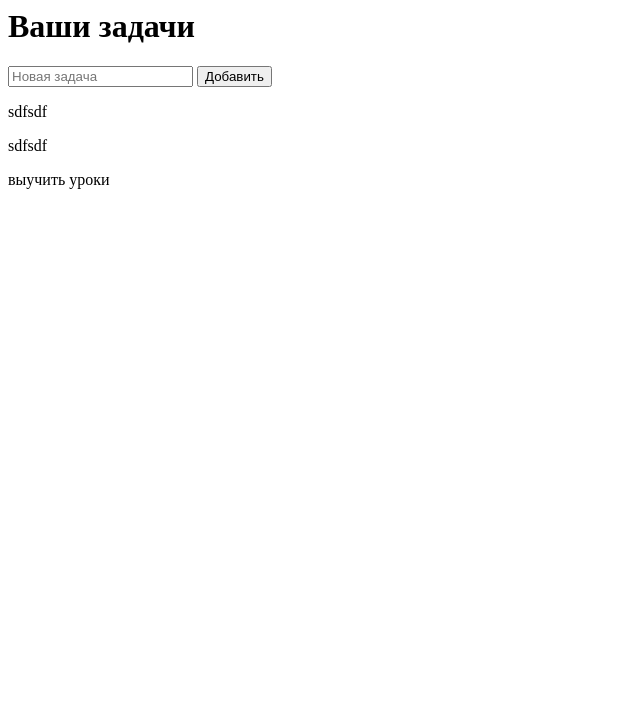
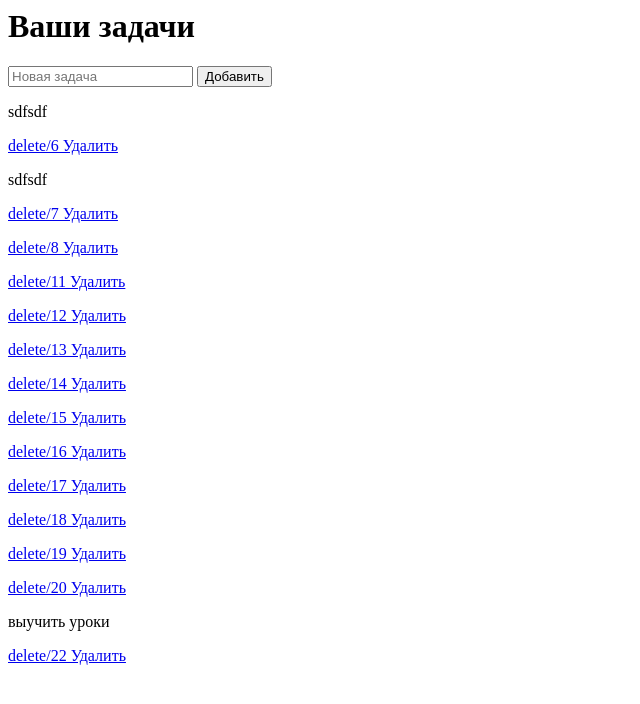
Before and after one commit to AlgoClassWork/django_todo, a Django app: page / in a window 1280 px wide. Shown: the top 704 px of the page, without its empty margins (0-640 px from the left). Run offline with Django 5.2, Linux system fonts and the light colour scheme; data comes from the database, SQL or seed files in the repository; both versions use the stored data as it was after the commit.

Commit message:
Add files via upload

```diff
--- a/core/urls.py
+++ b/core/urls.py
@@ -17,10 +17,11 @@ Including another URLconf
 from django.contrib import admin
 from django.urls import path
 
-from todo.views import home, add_task
+from todo.views import home, add_task, delete_task
 
 urlpatterns = [
     path('admin/', admin.site.urls),
     path('', home),
     path('add/', add_task, name='add'),
+    path('delete/<int:id>/', delete_task),
 ]
--- a/todo/templates/index.html
+++ b/todo/templates/index.html
@@ -8,4 +8,5 @@
 
 {% for task in tasks %}
     <p> {{task.title}} </p>
+    <a href="delete/{{ task.id }}"> delete/{{ task.id }}  Удалить </a>
 {% endfor %}
--- a/todo/views.py
+++ b/todo/views.py
@@ -10,3 +10,8 @@ def add_task(request):
     data = request.POST.get('title')
     Task.objects.create(title=data)
     return redirect( home )
+
+#http://127.0.0.1:8000/delete/1
+def delete_task(request, id):
+    Task.objects.get(id=id).delete()
+    return redirect( home )
```
Also changed, not shown: db.sqlite3.
